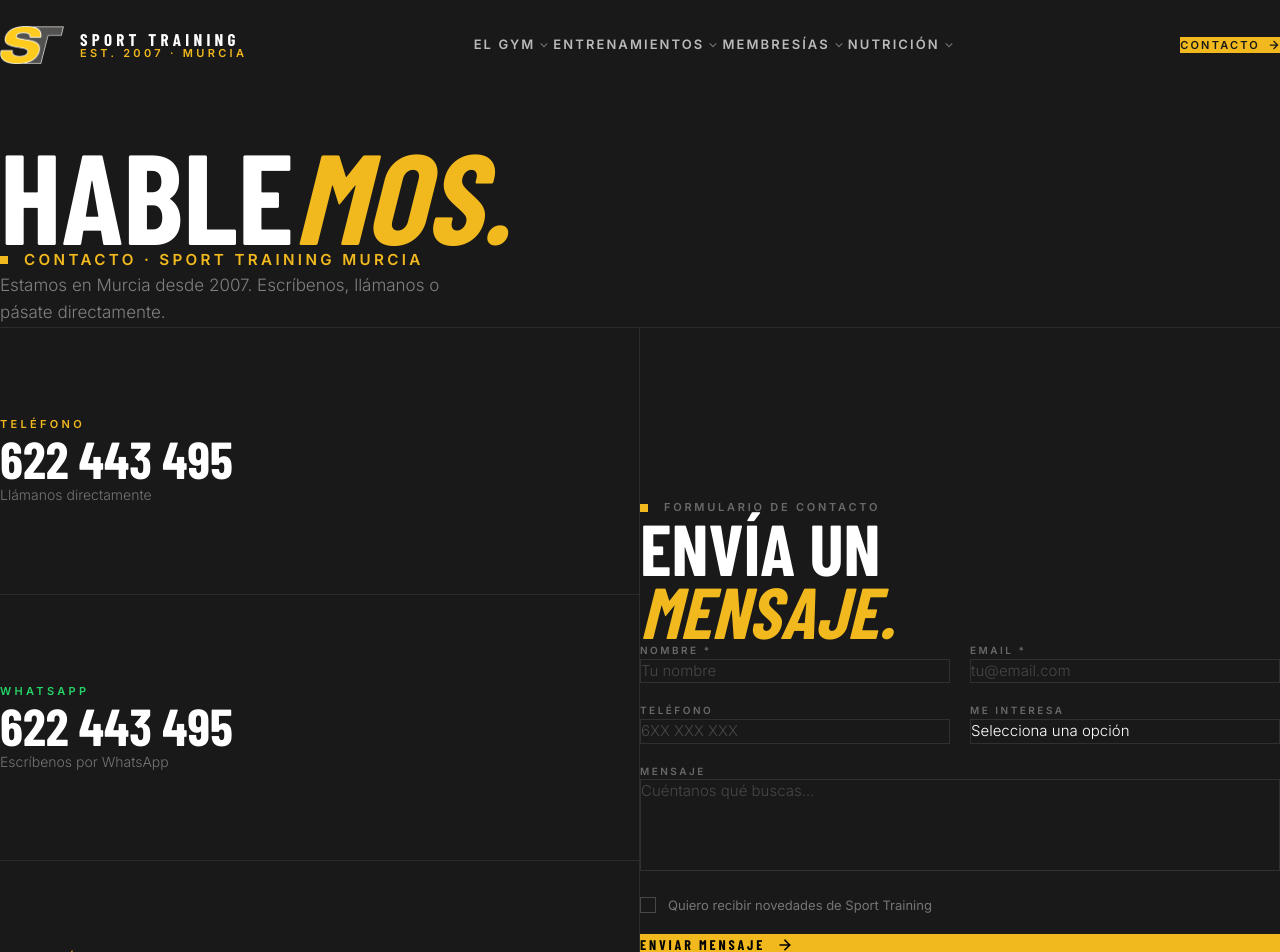
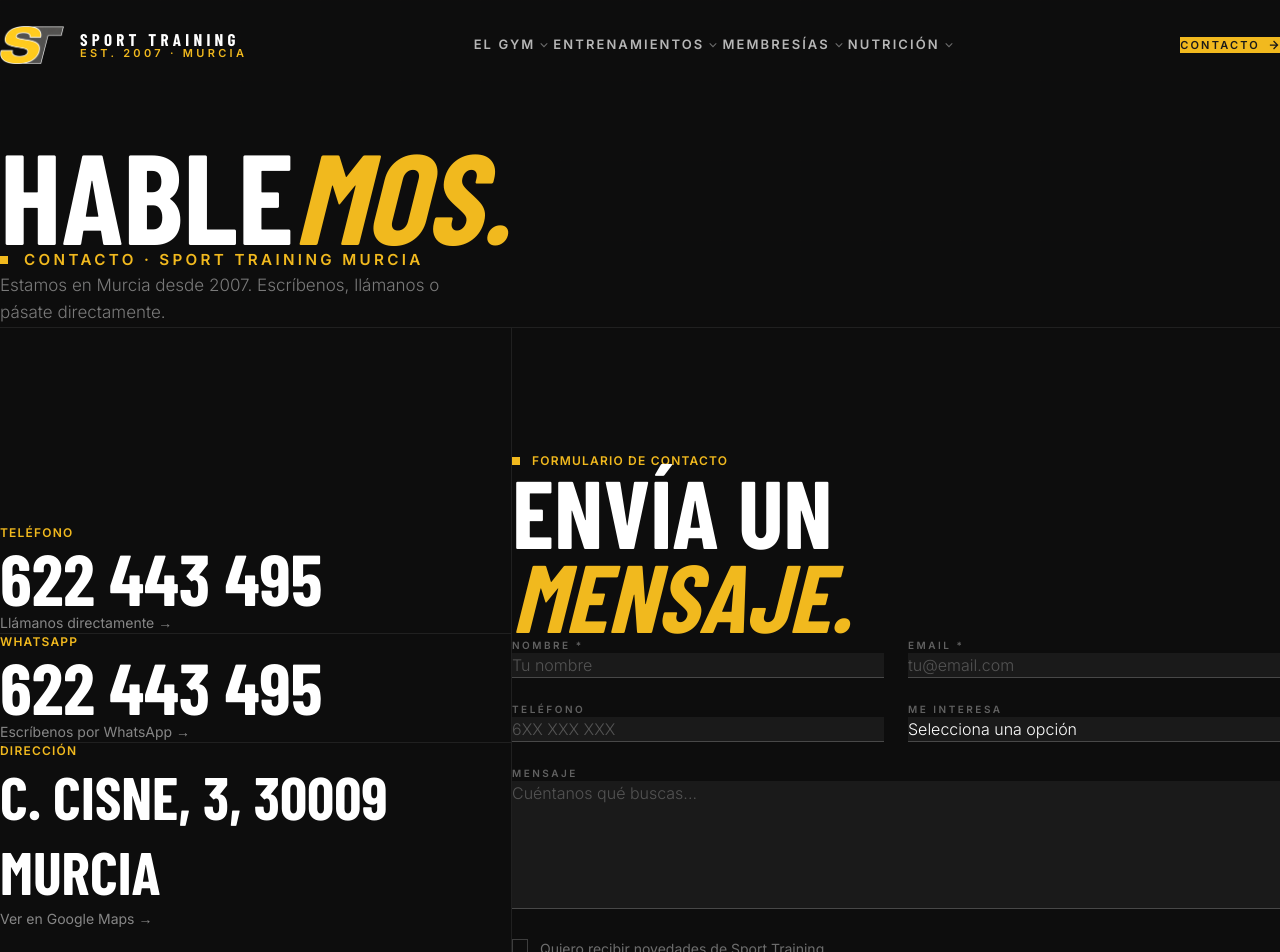
Before and after one commit to chrisrobinsonphotos/SportTraining_Webiste, a Next.js app: page /contacto in a window 1280 px wide. Shown: the top 952 px of the page. Built offline with nearby package versions, Linux system fonts and the light colour scheme; a web font is replaced by a local one.

Commit message:
redesign(contact): full rewrite — 40/60 layout, 7xl contact blocks, 8xl form heading, bottom-border inputs

```diff
--- a/components/ContactForm.tsx
+++ b/components/ContactForm.tsx
@@ -12,7 +12,7 @@
 ]
 
 const inputClass =
-  'w-full bg-transparent border border-white/10 px-4 py-3 text-white text-[15px] placeholder-white/20 focus:outline-none focus:border-[#F1B91E] transition-colors duration-200'
+  'w-full bg-[#1a1a1a] border-0 border-b border-white/20 px-4 py-3 text-white text-base placeholder-white/25 focus:outline-none focus:border-[#F1B91E] transition-colors duration-200'
 
 const labelClass =
   'block text-[10px] tracking-[0.25em] uppercase mb-2'
@@ -93,91 +93,59 @@
   }
 
   return (
-    <form onSubmit={handleSubmit} noValidate className="flex flex-col gap-5">
+    <form onSubmit={handleSubmit} noValidate className="flex flex-col gap-6">
 
-      {/* Row: Nombre + Email */}
-      <div className="grid sm:grid-cols-2 gap-5">
+      {/* Row 1: Nombre + Email */}
+      <div className="grid grid-cols-1 sm:grid-cols-2 gap-6">
         <div>
-          <label
-            htmlFor="nombre"
+          <label htmlFor="nombre"
             style={{ fontFamily: 'var(--font-inter)', fontWeight: 600, color: 'rgba(255,255,255,0.35)' }}
-            className={labelClass}
-          >
+            className={labelClass}>
             Nombre *
           </label>
-          <input
-            id="nombre"
-            name="nombre"
-            type="text"
-            required
-            value={form.nombre}
-            onChange={handleChange}
-            placeholder="Tu nombre"
+          <input id="nombre" name="nombre" type="text" required
+            value={form.nombre} onChange={handleChange} placeholder="Tu nombre"
             style={{ fontFamily: 'var(--font-inter)', fontWeight: 300 }}
-            className={inputClass}
-          />
+            className={inputClass} />
         </div>
         <div>
-          <label
-            htmlFor="email"
+          <label htmlFor="email"
             style={{ fontFamily: 'var(--font-inter)', fontWeight: 600, color: 'rgba(255,255,255,0.35)' }}
-            className={labelClass}
-          >
+            className={labelClass}>
             Email *
           </label>
-          <input
-            id="email"
-            name="email"
-            type="email"
-            required
-            value={form.email}
-            onChange={handleChange}
-            placeholder="tu@email.com"
+          <input id="email" name="email" type="email" required
+            value={form.email} onChange={handleChange} placeholder="tu@email.com"
             style={{ fontFamily: 'var(--font-inter)', fontWeight: 300 }}
-            className={inputClass}
-          />
+            className={inputClass} />
         </div>
       </div>
 
-      {/* Row: Teléfono + Interés */}
-      <div className="grid sm:grid-cols-2 gap-5">
+      {/* Row 2: Teléfono + Me Interesa */}
+      <div className="grid grid-cols-1 sm:grid-cols-2 gap-6">
         <div>
-          <label
-            htmlFor="telefono"
+          <label htmlFor="telefono"
             style={{ fontFamily: 'var(--font-inter)', fontWeight: 600, color: 'rgba(255,255,255,0.35)' }}
-            className={labelClass}
-          >
+            className={labelClass}>
             Teléfono
           </label>
-          <input
-            id="telefono"
-            name="telefono"
-            type="tel"
-            value={form.telefono}
-            onChange={handleChange}
-            placeholder="6XX XXX XXX"
+          <input id="telefono" name="telefono" type="tel"
+            value={form.telefono} onChange={handleChange} placeholder="6XX XXX XXX"
             style={{ fontFamily: 'var(--font-inter)', fontWeight: 300 }}
-            className={inputClass}
-          />
+            className={inputClass} />
         </div>
         <div>
-          <label
-            htmlFor="interes"
+          <label htmlFor="interes"
             style={{ fontFamily: 'var(--font-inter)', fontWeight: 600, color: 'rgba(255,255,255,0.35)' }}
-            className={labelClass}
-          >
+            className={labelClass}>
             Me interesa
           </label>
-          <select
-            id="interes"
-            name="interes"
-            value={form.interes}
-            onChange={handleChange}
+          <select id="interes" name="interes"
+            value={form.interes} onChange={handleChange}
             style={{ fontFamily: 'var(--font-inter)', fontWeight: 300 }}
-            className={`${inputClass} appearance-none cursor-pointer`}
-          >
+            className={`${inputClass} appearance-none cursor-pointer`}>
             {INTERES_OPTIONS.map(opt => (
-              <option key={opt.value} value={opt.value} style={{ background: '#191919' }}>
+              <option key={opt.value} value={opt.value} style={{ background: '#1a1a1a' }}>
                 {opt.label}
               </option>
             ))}
@@ -187,40 +155,27 @@
 
       {/* Mensaje */}
       <div>
-        <label
-          htmlFor="mensaje"
+        <label htmlFor="mensaje"
           style={{ fontFamily: 'var(--font-inter)', fontWeight: 600, color: 'rgba(255,255,255,0.35)' }}
-          className={labelClass}
-        >
+          className={labelClass}>
           Mensaje
         </label>
-        <textarea
-          id="mensaje"
-          name="mensaje"
-          rows={4}
-          value={form.mensaje}
-          onChange={handleChange}
+        <textarea id="mensaje" name="mensaje" rows={5}
+          value={form.mensaje} onChange={handleChange}
           placeholder="Cuéntanos qué buscas..."
-          style={{ fontFamily: 'var(--font-inter)', fontWeight: 300, resize: 'none' }}
-          className={inputClass}
-        />
+          style={{ fontFamily: 'var(--font-inter)', fontWeight: 300, resize: 'none', minHeight: '128px' }}
+          className={inputClass} />
       </div>
 
       {/* Newsletter checkbox */}
-      <label className="flex items-start gap-3 cursor-pointer group">
+      <label className="flex items-start gap-3 cursor-pointer group mt-2">
         <div className="relative flex-shrink-0 mt-0.5">
-          <input
-            type="checkbox"
-            name="subscribe"
-            checked={form.subscribe}
-            onChange={handleChange}
-            className="sr-only"
-          />
-          <div
-            className={`w-4 h-4 border transition-colors duration-200 flex items-center justify-center ${
-              form.subscribe ? 'border-[#F1B91E] bg-[#F1B91E]' : 'border-white/20 group-hover:border-white/40'
-            }`}
-          >
+          <input type="checkbox" name="subscribe"
+            checked={form.subscribe} onChange={handleChange}
+            className="sr-only" />
+          <div className={`w-4 h-4 border transition-colors duration-200 flex items-center justify-center ${
+            form.subscribe ? 'border-[#F1B91E] bg-[#F1B91E]' : 'border-white/20 group-hover:border-white/40'
+          }`}>
             {form.subscribe && (
               <svg className="w-2.5 h-2.5 text-black" fill="none" viewBox="0 0 24 24" stroke="currentColor" strokeWidth={3}>
                 <path strokeLinecap="square" d="M5 13l4 4L19 7" />
@@ -228,17 +183,14 @@
             )}
           </div>
         </div>
-        <span
-          style={{ fontFamily: 'var(--font-inter)', fontWeight: 400 }}
-          className="text-[13px] text-white/40 group-hover:text-white/60 transition-colors duration-200 leading-snug"
-        >
+        <span style={{ fontFamily: 'var(--font-inter)', fontWeight: 400 }}
+          className="text-sm text-white/40 group-hover:text-white/60 transition-colors duration-200 leading-snug">
           Quiero recibir novedades de Sport Training
         </span>
       </label>
 
-      {/* Error message */}
       {state === 'error' && (
-        <p style={{ fontFamily: 'var(--font-inter)', fontWeight: 400 }} className="text-red-400 text-[13px]">
+        <p style={{ fontFamily: 'var(--font-inter)', fontWeight: 400 }} className="text-red-400 text-sm">
           Algo ha fallado. Inténtalo de nuevo o escríbenos por WhatsApp.
         </p>
       )}
@@ -247,19 +199,14 @@
       <button
         type="submit"
         disabled={state === 'submitting'}
-        style={{ fontFamily: 'var(--font-barlow)', fontWeight: 800 }}
-        className={`mt-2 inline-flex items-center gap-3 px-8 py-4 text-[14px] tracking-[0.2em] uppercase transition-all duration-200 ${
+        style={{ fontFamily: 'var(--font-inter)', fontWeight: 700 }}
+        className={`w-full py-4 text-sm tracking-widest uppercase transition-all duration-200 mt-2 ${
           state === 'submitting'
             ? 'bg-white/10 text-white/30 cursor-not-allowed'
             : 'bg-[#F1B91E] text-black hover:bg-white cursor-pointer'
         }`}
       >
-        {state === 'submitting' ? 'Enviando...' : 'Enviar mensaje'}
-        {state !== 'submitting' && (
-          <svg className="w-4 h-4" fill="none" viewBox="0 0 24 24" stroke="currentColor" strokeWidth={2.5}>
-            <path strokeLinecap="square" d="M5 12h14M12 5l7 7-7 7" />
-          </svg>
-        )}
+        {state === 'submitting' ? 'Enviando...' : 'Enviar mensaje →'}
       </button>
 
     </form>
--- a/components/ContactPage.tsx
+++ b/components/ContactPage.tsx
@@ -13,49 +13,6 @@
 const ADDRESS = 'C. Cisne, 3, 30009 Murcia'
 const MAPS_LINK = `https://maps.google.com/?q=Sport+Training+Murcia,+C.+Cisne+3,+30009+Murcia`
 
-const contactItems = [
-  {
-    icon: (
-      <svg className="w-6 h-6" fill="none" viewBox="0 0 24 24" stroke="currentColor" strokeWidth={1.5}>
-        <path strokeLinecap="square" strokeLinejoin="miter" d="M2.25 6.75c0 8.284 6.716 15 15 15h2.25a2.25 2.25 0 002.25-2.25v-1.372c0-.516-.351-.966-.852-1.091l-4.423-1.106c-.44-.11-.902.055-1.173.417l-.97 1.293c-.282.376-.769.542-1.21.38a12.035 12.035 0 01-7.143-7.143c-.162-.441.004-.928.38-1.21l1.293-.97c.363-.271.527-.734.417-1.173L6.963 3.102a1.125 1.125 0 00-1.091-.852H4.5A2.25 2.25 0 002.25 4.5v2.25z" />
-      </svg>
-    ),
-    label: 'Teléfono',
-    value: PHONE_DISPLAY,
-    sub: 'Llámanos directamente',
-    href: CALL_URL,
-    cta: 'Llamar ahora',
-    color: '#F1B91E',
-  },
-  {
-    icon: (
-      <svg className="w-6 h-6" viewBox="0 0 24 24" fill="currentColor">
-        <path d="M17.472 14.382c-.297-.149-1.758-.867-2.03-.967-.273-.099-.471-.148-.67.15-.197.297-.767.966-.94 1.164-.173.199-.347.223-.644.075-.297-.15-1.255-.463-2.39-1.475-.883-.788-1.48-1.761-1.653-2.059-.173-.297-.018-.458.13-.606.134-.133.298-.347.446-.52.149-.174.198-.298.298-.497.099-.198.05-.371-.025-.52-.075-.149-.669-1.612-.916-2.207-.242-.579-.487-.5-.669-.51-.173-.008-.371-.01-.57-.01-.198 0-.52.074-.792.372-.272.297-1.04 1.016-1.04 2.479 0 1.462 1.065 2.875 1.213 3.074.149.198 2.096 3.2 5.077 4.487.709.306 1.262.489 1.694.625.712.227 1.36.195 1.871.118.571-.085 1.758-.719 2.006-1.413.248-.694.248-1.289.173-1.413-.074-.124-.272-.198-.57-.347m-5.421 7.403h-.004a9.87 9.87 0 01-5.031-1.378l-.361-.214-3.741.982.998-3.648-.235-.374a9.86 9.86 0 01-1.51-5.26c.001-5.45 4.436-9.884 9.888-9.884 2.64 0 5.122 1.03 6.988 2.898a9.825 9.825 0 012.893 6.994c-.003 5.45-4.437 9.884-9.885 9.884m8.413-18.297A11.815 11.815 0 0012.05 0C5.495 0 .16 5.335.157 11.892c0 2.096.547 4.142 1.588 5.945L.057 24l6.305-1.654a11.882 11.882 0 005.683 1.448h.005c6.554 0 11.89-5.335 11.893-11.893a11.821 11.821 0 00-3.48-8.413z"/>
-      </svg>
-    ),
-    label: 'WhatsApp',
-    value: PHONE_DISPLAY,
-    sub: 'Escríbenos por WhatsApp',
-    href: WHATSAPP_URL,
-    cta: 'Abrir WhatsApp',
-    color: '#25D366',
-  },
-  {
-    icon: (
-      <svg className="w-6 h-6" fill="none" viewBox="0 0 24 24" stroke="currentColor" strokeWidth={1.5}>
-        <path strokeLinecap="square" strokeLinejoin="miter" d="M15 10.5a3 3 0 11-6 0 3 3 0 016 0z" />
-        <path strokeLinecap="square" strokeLinejoin="miter" d="M19.5 10.5c0 7.142-7.5 11.25-7.5 11.25S4.5 17.642 4.5 10.5a7.5 7.5 0 1115 0z" />
-      </svg>
-    ),
-    label: 'Dirección',
-    value: ADDRESS,
-    sub: 'Murcia, Región de Murcia',
-    href: MAPS_LINK,
-    cta: 'Ver en Google Maps',
-    color: '#F1B91E',
-  },
-]
-
 export default function ContactPage() {
   const heroRef = useRef<HTMLDivElement>(null)
   const contentRef = useRef<HTMLDivElement>(null)
@@ -63,17 +20,14 @@
   const contentInView = useInView(contentRef, { once: true, margin: '-60px' })
 
   return (
-    <div className="bg-[#191919] min-h-screen">
+    <div className="bg-[#0D0D0D] min-h-screen">
       <Navbar />
 
       {/* ── HERO ── */}
       <section ref={heroRef} className="relative px-6 md:px-12 lg:px-16 pb-20 border-b border-white/8"
         style={{ paddingTop: '140px' }}>
-
-        {/* Background texture */}
         <div className="absolute inset-0 geo-grid opacity-10 pointer-events-none" />
-
-        <div className="relative z-10 max-w-[900px]">
+        <div className="relative z-10">
           <div className="overflow-hidden mb-8">
             <motion.h1
               initial={{ y: 100, opacity: 0 }}
@@ -82,7 +36,8 @@
               style={{ fontFamily: 'var(--font-barlow)', fontWeight: 800 }}
               className="text-[18vw] md:text-[13vw] lg:text-[10vw] leading-[0.85] uppercase"
             >
-              <span className="text-white">HABLE</span><span style={{ fontStyle: 'italic' }} className="text-[#F1B91E]">MOS.</span>
+              <span className="text-white">HABLE</span>
+              <span style={{ fontStyle: 'italic' }} className="text-[#F1B91E]">MOS.</span>
             </motion.h1>
           </div>
 
@@ -108,68 +63,116 @@
         </div>
       </section>
 
-      {/* ── MAIN CONTENT: contact info left, form right ── */}
-      <section ref={contentRef} className="grid lg:grid-cols-[1fr_1fr] lg:min-h-screen border-b border-white/8">
+      {/* ── MAIN CONTENT ── */}
+      <section ref={contentRef} className="flex flex-col lg:flex-row min-h-screen border-b border-white/8">
 
-        {/* Left: Contact items — each item is a direct flex child, fills equal height */}
-        <div className="px-6 md:px-12 lg:px-16 py-16 lg:py-24 flex flex-col border-r border-white/8">
-          {contactItems.map((item, i) => (
-            <motion.a
-              key={item.label}
-              href={item.href}
-              target={item.label !== 'Teléfono' ? '_blank' : undefined}
-              rel="noopener noreferrer"
+        {/* ── LEFT COLUMN — 40% ── */}
+        <div className="w-full lg:w-[40%] flex-shrink-0 px-6 md:px-12 lg:px-16 py-24 flex flex-col justify-center border-b lg:border-b-0 lg:border-r border-white/8">
+
+          {/* TELÉFONO */}
+          <motion.div
             initial={{ opacity: 0, y: 24 }}
             animate={contentInView ? { opacity: 1, y: 0 } : {}}
-              transition={{ duration: 0.7, delay: i * 0.13, ease: [0.16, 1, 0.3, 1] }}
-              className={`group flex-1 flex flex-col justify-center transition-all duration-300 ${i < contactItems.length - 1 ? 'border-b border-white/8' : ''}`}
+            transition={{ duration: 0.7, delay: 0.1, ease: [0.16, 1, 0.3, 1] }}
+            className="mb-20"
           >
-              <p style={{ fontFamily: 'var(--font-inter)', fontWeight: 600, color: item.color }}
-                className="text-[11px] tracking-[0.3em] uppercase mb-4">
-                {item.label}
+            <p style={{ fontFamily: 'var(--font-inter)', fontWeight: 600 }}
+              className="text-xs text-[#F1B91E] uppercase tracking-widest mb-5">
+              Teléfono
             </p>
-              <p style={{ fontFamily: 'var(--font-barlow)', fontWeight: 800 }}
-                className="text-white text-[36px] md:text-[44px] lg:text-[52px] uppercase leading-none mb-3 group-hover:text-[#F1B91E] transition-colors duration-300">
-                {item.value}
+            <a href={CALL_URL}
+              style={{ fontFamily: 'var(--font-barlow)', fontWeight: 900 }}
+              className="block text-white text-5xl md:text-6xl lg:text-7xl uppercase leading-none mb-4 hover:text-[#F1B91E] transition-colors duration-300">
+              {PHONE_DISPLAY}
+            </a>
+            <p style={{ fontFamily: 'var(--font-inter)', fontWeight: 400 }}
+              className="text-sm text-white/50">
+              Llámanos directamente →
             </p>
-              <div className="flex items-center gap-3">
-                <p style={{ fontFamily: 'var(--font-inter)', fontWeight: 300 }}
-                  className="text-white/40 text-[14px]">
-                  {item.sub}
+          </motion.div>
+
+          <div className="border-t border-white/8" />
+
+          {/* WHATSAPP */}
+          <motion.div
+            initial={{ opacity: 0, y: 24 }}
+            animate={contentInView ? { opacity: 1, y: 0 } : {}}
+            transition={{ duration: 0.7, delay: 0.2, ease: [0.16, 1, 0.3, 1] }}
+            className="my-20"
+          >
+            <p style={{ fontFamily: 'var(--font-inter)', fontWeight: 600 }}
+              className="text-xs text-[#F1B91E] uppercase tracking-widest mb-5">
+              WhatsApp
             </p>
-                <svg className="w-3.5 h-3.5 opacity-0 group-hover:opacity-100 group-hover:translate-x-1 transition-all duration-300" fill="none" viewBox="0 0 24 24" stroke={item.color} strokeWidth={2.5}>
-                  <path strokeLinecap="square" d="M5 12h14M12 5l7 7-7 7" />
-                </svg>
-              </div>
-            </motion.a>
-          ))}
+            <a href={WHATSAPP_URL} target="_blank" rel="noopener noreferrer"
+              style={{ fontFamily: 'var(--font-barlow)', fontWeight: 900 }}
+              className="block text-white text-5xl md:text-6xl lg:text-7xl uppercase leading-none mb-4 hover:text-[#F1B91E] transition-colors duration-300">
+              {PHONE_DISPLAY}
+            </a>
+            <p style={{ fontFamily: 'var(--font-inter)', fontWeight: 400 }}
+              className="text-sm text-white/50">
+              Escríbenos por WhatsApp →
+            </p>
+          </motion.div>
+
+          <div className="border-t border-white/8" />
+
+          {/* DIRECCIÓN */}
+          <motion.div
+            initial={{ opacity: 0, y: 24 }}
+            animate={contentInView ? { opacity: 1, y: 0 } : {}}
+            transition={{ duration: 0.7, delay: 0.3, ease: [0.16, 1, 0.3, 1] }}
+            className="mt-20"
+          >
+            <p style={{ fontFamily: 'var(--font-inter)', fontWeight: 600 }}
+              className="text-xs text-[#F1B91E] uppercase tracking-widest mb-5">
+              Dirección
+            </p>
+            <a href={MAPS_LINK} target="_blank" rel="noopener noreferrer"
+              style={{ fontFamily: 'var(--font-barlow)', fontWeight: 900 }}
+              className="block text-white text-4xl md:text-5xl lg:text-6xl uppercase leading-tight mb-4 hover:text-[#F1B91E] transition-colors duration-300">
+              {ADDRESS}
+            </a>
+            <p style={{ fontFamily: 'var(--font-inter)', fontWeight: 400 }}
+              className="text-sm text-white/50">
+              Ver en Google Maps →
+            </p>
+          </motion.div>
+
         </div>
 
-        {/* Right: Form */}
+        {/* ── RIGHT COLUMN — 60% ── */}
         <motion.div
-          initial={{ opacity: 0, x: 30 }}
+          initial={{ opacity: 0, x: 40 }}
           animate={contentInView ? { opacity: 1, x: 0 } : {}}
-          transition={{ duration: 0.7, delay: 0.2, ease: [0.16, 1, 0.3, 1] }}
-          className="px-6 md:px-12 lg:px-14 py-16 lg:py-24 flex flex-col justify-center"
+          transition={{ duration: 0.8, delay: 0.25, ease: [0.16, 1, 0.3, 1] }}
+          className="w-full lg:w-[60%] px-6 md:px-12 lg:px-16 py-24 flex flex-col justify-center"
         >
-          <div className="mb-12">
-            <div className="flex items-center gap-4 mb-6">
-              <div className="w-2 h-2 bg-[#F1B91E]" />
+          {/* Label */}
+          <div className="flex items-center gap-3 mb-8">
+            <div className="w-2 h-2 bg-[#F1B91E] flex-shrink-0" />
             <span style={{ fontFamily: 'var(--font-inter)', fontWeight: 600 }}
-                className="text-[11px] tracking-[0.25em] uppercase text-white/35">
+              className="text-xs text-[#F1B91E] uppercase tracking-widest">
               Formulario de contacto
             </span>
           </div>
-            <h2 style={{ fontFamily: 'var(--font-barlow)', fontWeight: 800 }}
-              className="text-[52px] md:text-[64px] lg:text-[72px] uppercase leading-[0.88] text-white">
-              Envía un<br />
-              <span style={{ fontStyle: 'italic', color: '#F1B91E' }}>mensaje.</span>
+
+          {/* Heading */}
+          <div className="mb-10">
+            <h2 style={{ fontFamily: 'var(--font-barlow)', fontWeight: 900 }}
+              className="text-6xl md:text-7xl lg:text-8xl uppercase leading-[0.88] text-white">
+              Envía un
+            </h2>
+            <h2 style={{ fontFamily: 'var(--font-barlow)', fontWeight: 900, fontStyle: 'italic' }}
+              className="text-6xl md:text-7xl lg:text-8xl uppercase leading-[0.88] text-[#F1B91E]">
+              Mensaje.
             </h2>
           </div>
+
           <ContactForm />
         </motion.div>
+
       </section>
-
 
       {/* ── BOTTOM BAR ── */}
       <div className="border-t-4 border-[#F1B91E] px-6 md:px-12 lg:px-16 py-8 flex flex-col sm:flex-row items-start sm:items-center justify-between gap-4">
@@ -186,6 +189,7 @@
             className="text-[11px] tracking-[0.2em] uppercase">Volver al inicio</span>
         </Link>
       </div>
+
     </div>
   )
 }
```
Lines whose indentation alone changed are shown as unchanged.
